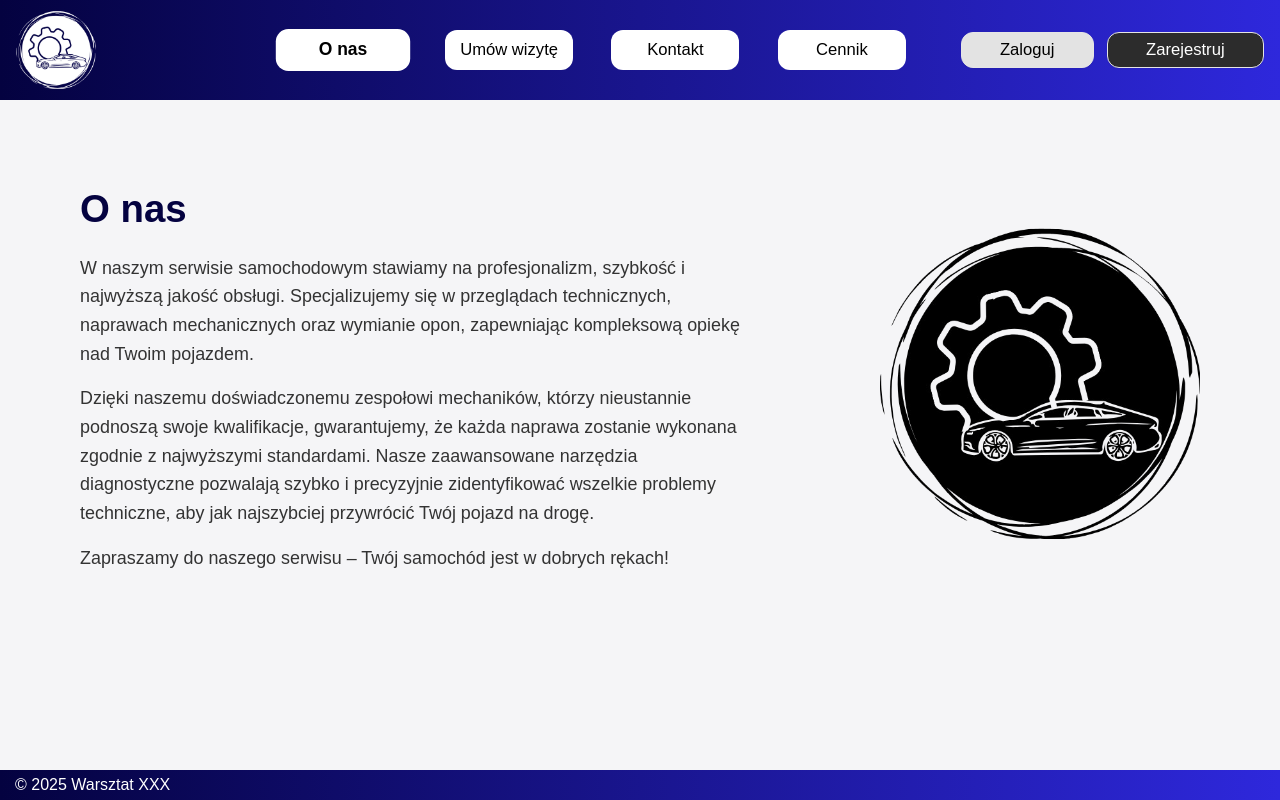
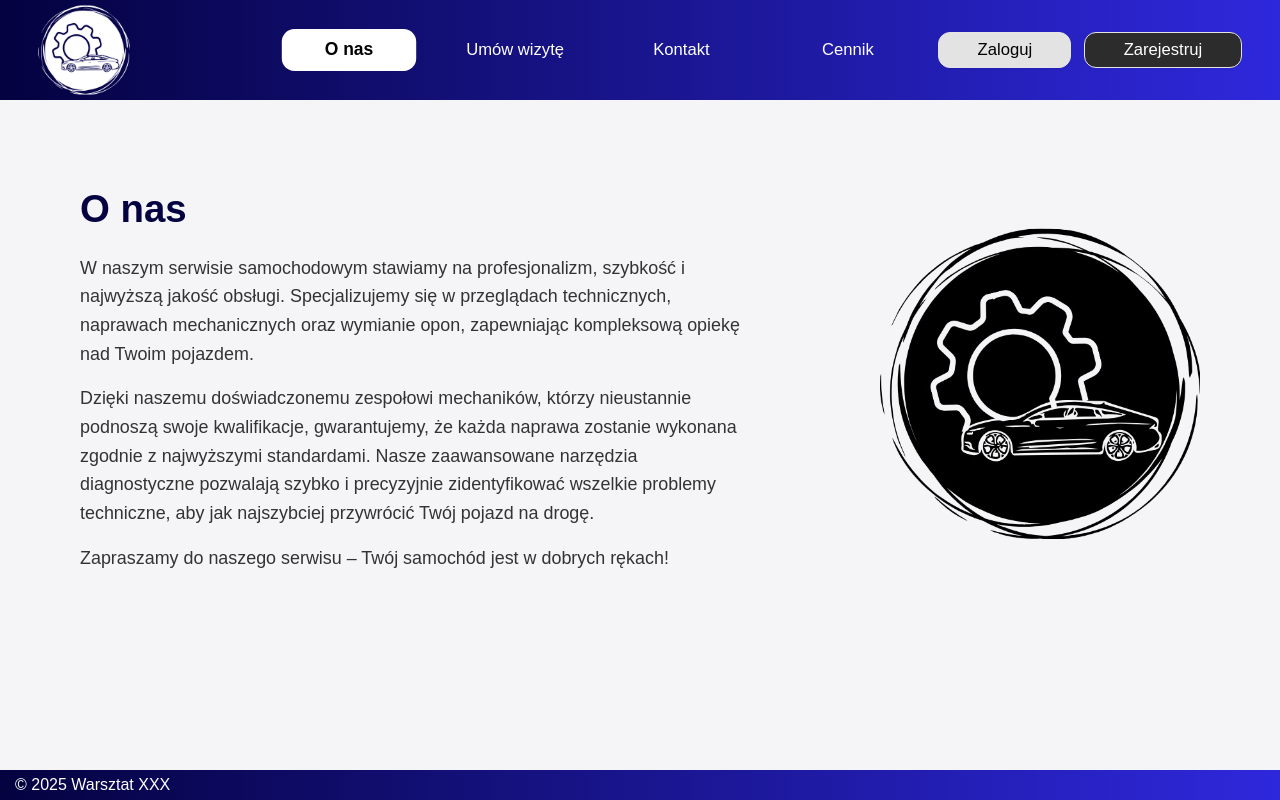
Before and after one commit to KorneliaBlaszczuk/PW-Drive, a Next.js app: page /about in a window 1280 px wide. Built offline with nearby package versions, Linux system fonts and the light colour scheme; a web font is replaced by a local one.

Commit message:
Changes in header after front-end meeting

```diff
--- a/src/styles/Header.module.scss
+++ b/src/styles/Header.module.scss
@@ -4,13 +4,13 @@
     display: flex;
     justify-content: space-between;
     align-items: center;
-    padding: 2vh;
+    padding: 2vh 3vw;
     z-index: 800;
 }
 
 .appLogo {
-    height: 10vh;
-    width: 10vh;
+    height: 11.5vh;
+    width: 11.5vh;
     flex-shrink: 0;
     cursor: pointer;
     transition: all 0.3s ease;
@@ -61,8 +61,8 @@
 }
 
 .navInactive {
-    background-color: white;
-    color: black;
+    background-color: rgba(255, 255, 255, 0);
+    color: rgb(255, 255, 255);
 }
 
 .headerRight {
```
